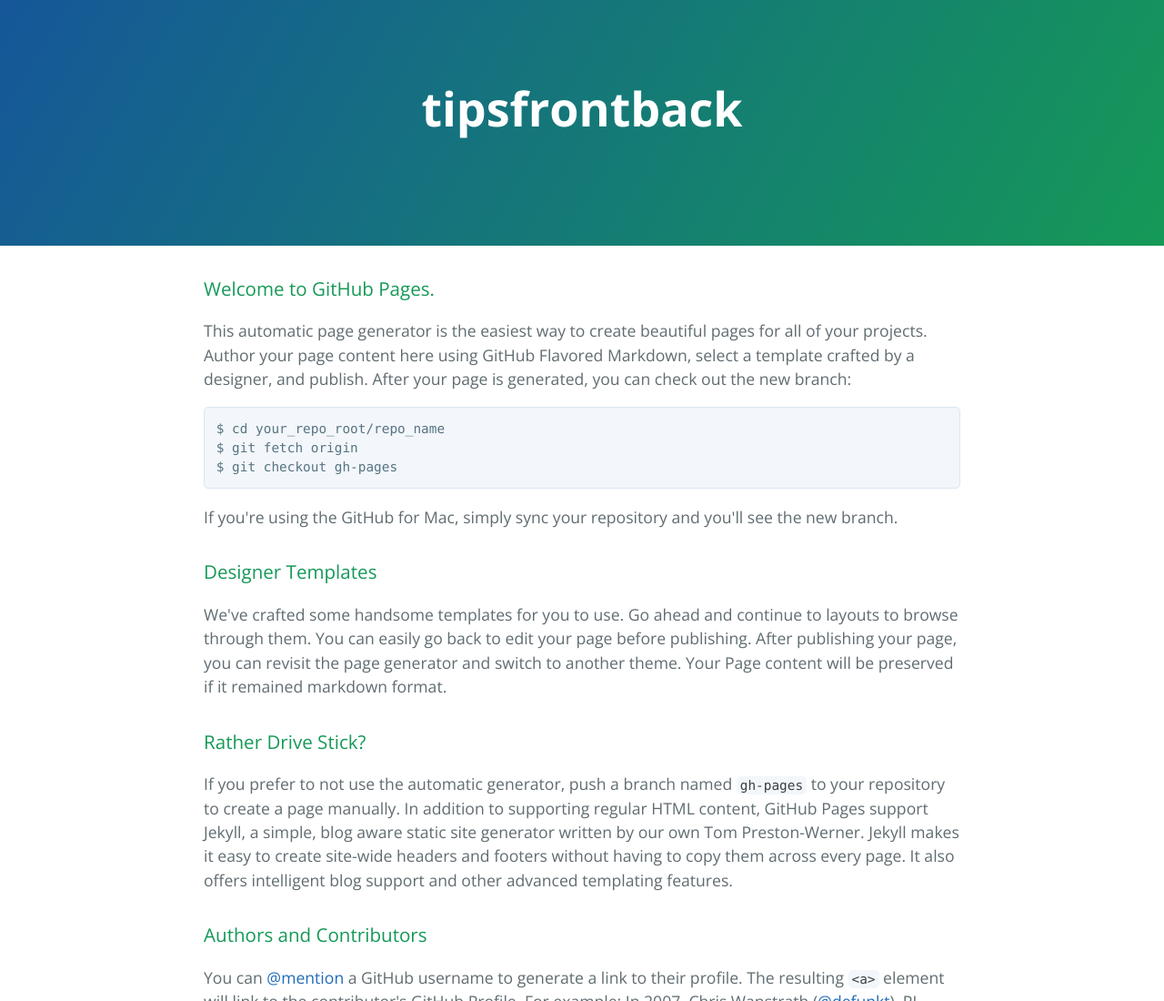
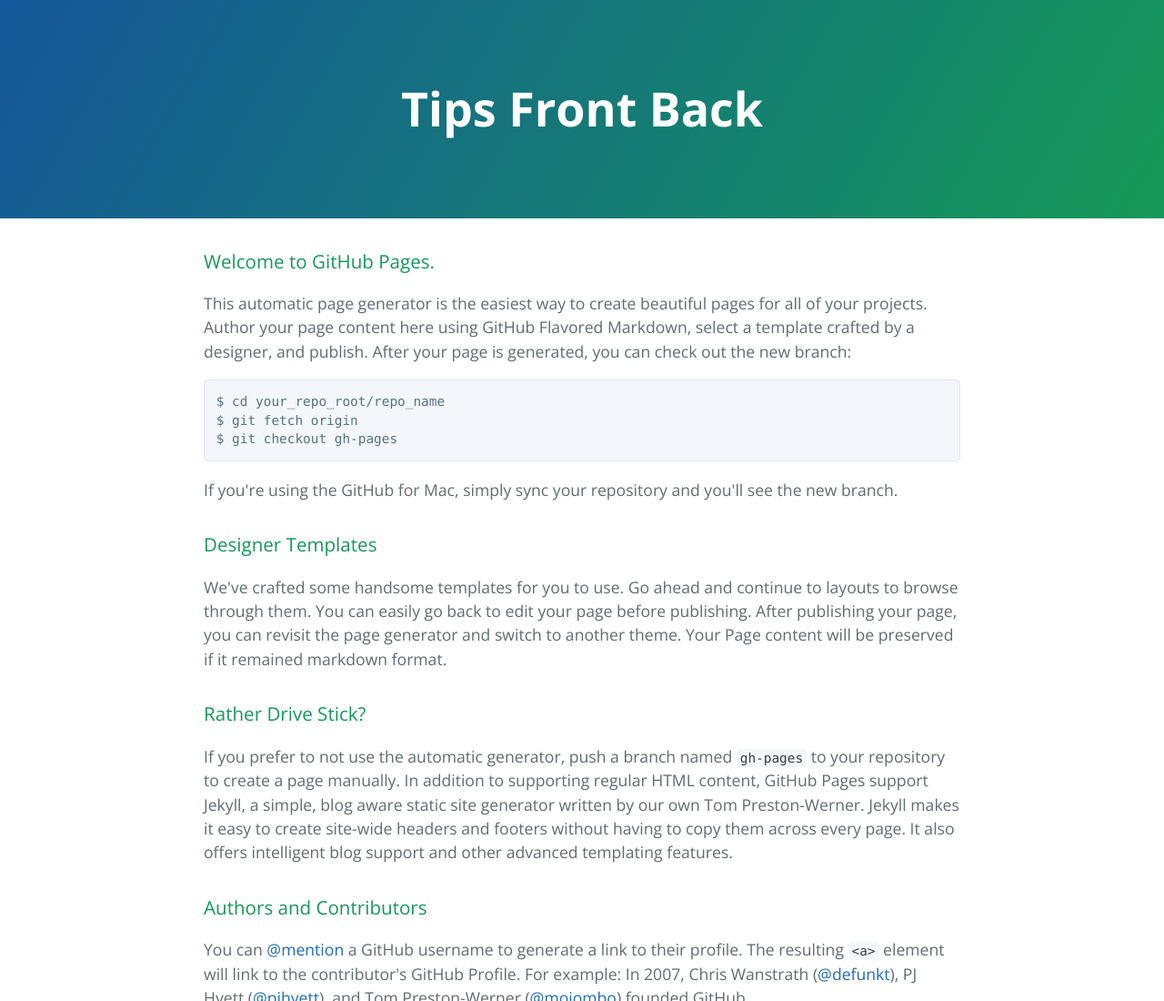
Before and after one commit to angelorubin/TipsFrontBack, a plain HTML site: page index.html in a window 1280 px wide. Shown: the top 1100 px of the page at 91% size. Drawn offline with nearby package versions, Linux system fonts and the light colour scheme.

Commit message:
Update index.html

```diff
--- a/index.html
+++ b/index.html
@@ -11,13 +11,16 @@
   </head>
   <body>
     <section class="page-header">
-      <h1 class="project-name">tipsfrontback</h1>
-      <h2 class="project-tagline"></h2>
+      <h1 class="project-name">Tips Front Back</h1>
     </section>
 
     <section class="main-content">
       <h3>
-<a id="welcome-to-github-pages" class="anchor" href="#welcome-to-github-pages" aria-hidden="true"><span class="octicon octicon-link"></span></a>Welcome to GitHub Pages.</h3>
+        <a id="welcome-to-github-pages" class="anchor" href="#welcome-to-github-pages" aria-hidden="true">
+          <span class="octicon octicon-link"></span>
+        </a>
+          Welcome to GitHub Pages.
+      </h3>
 
 <p>This automatic page generator is the easiest way to create beautiful pages for all of your projects. Author your page content here using GitHub Flavored Markdown, select a template crafted by a designer, and publish. After your page is generated, you can check out the new branch:</p>
 
```
